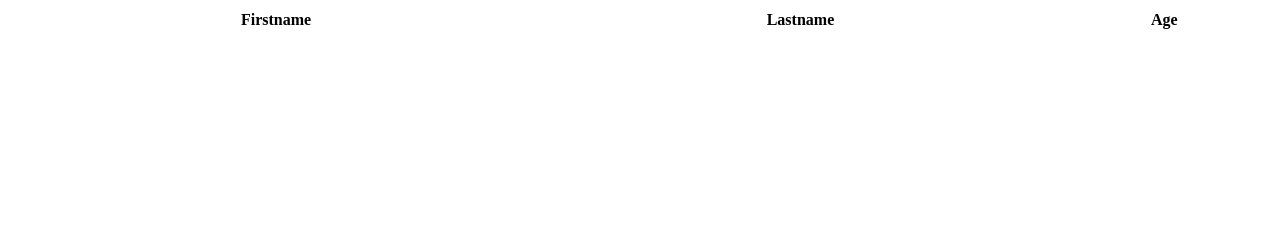
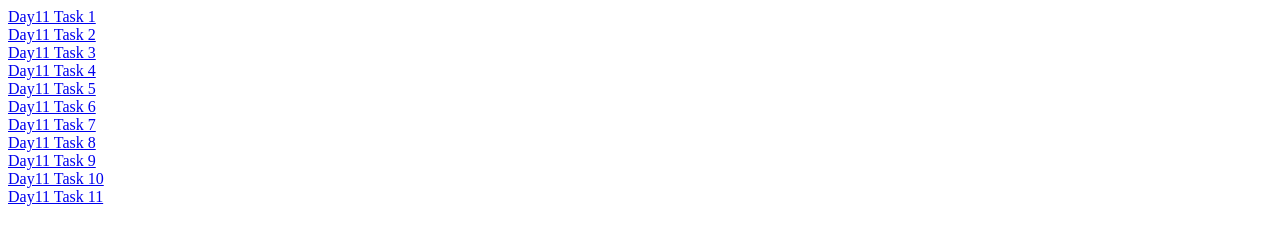
Before and after one commit to vishal-coder/Guvi-Day11, a plain HTML site: page index.html in a window 1280 px wide. Drawn offline with Linux system fonts and the light colour scheme.

Commit message:
Update index.html

```diff
--- a/index.html
+++ b/index.html
@@ -12,12 +12,16 @@
     }
   </style>
   <body>
-    <table>
-      <thead>
-        <th>Firstname</th>
-        <th>Lastname</th>
-        <th>Age</th>
-      </thead>
-    </table>
+    <a href="Day11-Task1.html" target="_blank">Day11 Task 1</a><br />
+    <a href="Day11-Task2.html" target="_blank">Day11 Task 2</a><br />
+    <a href="Day11-Task3.html" target="_blank">Day11 Task 3</a><br />
+    <a href="Day11-Task4.html" target="_blank">Day11 Task 4</a><br />
+    <a href="Day11-Task5.html" target="_blank">Day11 Task 5</a><br />
+    <a href="Day11-Task6.html" target="_blank">Day11 Task 6</a><br />
+    <a href="Day11-Task7.html" target="_blank">Day11 Task 7</a><br />
+    <a href="Day11-Task8.html" target="_blank">Day11 Task 8</a><br />
+    <a href="Day11-Task9.html" target="_blank">Day11 Task 9</a><br />
+    <a href="Day11-Task10.html" target="_blank">Day11 Task 10</a><br />
+    <a href="Day11-Task11.html" target="_blank">Day11 Task 11</a><br />
   </body>
 </html>
```
